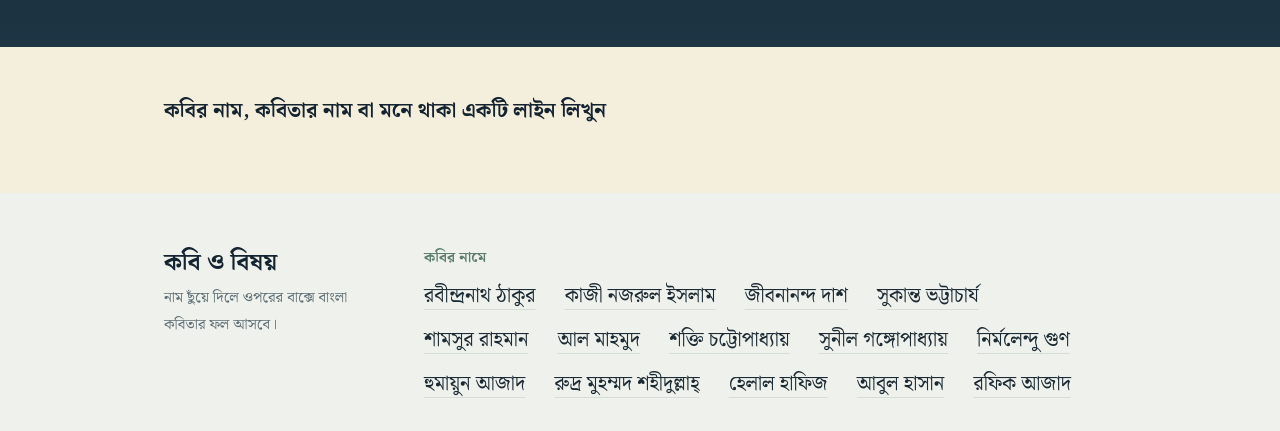
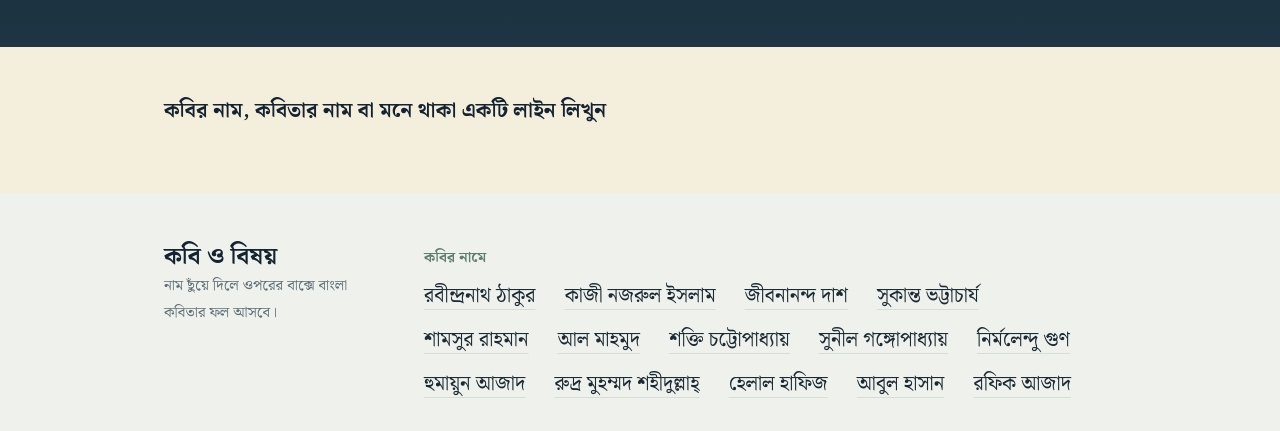
Before and after one commit to jn-tushar/kobita, a plain HTML site: page index.html in a window 1280 px wide. Shown: the part 329-760 px from the top of the page. Drawn offline with Linux system fonts and the light colour scheme.

Commit message:
Add Google site verification and update h2 style
Added Google site verification meta tag and adjusted h2 font line height.

```diff
--- a/index.html
+++ b/index.html
@@ -3,6 +3,7 @@
 <head>
 <meta charset="UTF-8">
 <meta name="viewport" content="width=device-width, initial-scale=1">
+  <meta name="google-site-verification" content="4KThiyA3d04bm8T4zMR-EHwgE2MST8r4c0U0RXvz77I" />
 <title>বাংলা কবিতার খোঁজ: বাংলা কবিতা সার্চ, প্রেমের কবিতা ও কবিতা সংকলন</title>
 <meta name="description" content="বাংলা কবিতা খুঁজুন কবির নাম বা কবিতার লাইন দিয়ে। রবীন্দ্রনাথ, নজরুল, জীবনানন্দসহ প্রেমের কবিতা, বিরহের কবিতা আর সেরা কবিতার ওয়েবসাইট এক ঠিকানায়।">
 <meta name="keywords" content="বাংলা কবিতা, কবিতার খোঁজ, বাংলা কবিতা সার্চ, প্রেমের কবিতা, রবীন্দ্রনাথের কবিতা, নজরুলের কবিতা, জীবনানন্দ দাশের কবিতা, হেলাল হাফিজের কবিতা, রুদ্র মুহম্মদ শহীদুল্লাহর কবিতা, bangla kobita, bangla poem, bengali poetry">
@@ -63,7 +64,7 @@ input.gsc-input{font:400 22px var(--f)!important;padding:10px 6px!important;back
 
 .row{display:grid;grid-template-columns:220px 1fr;gap:40px;padding:52px 0;border-top:1px solid var(--line)}
 .row:first-of-type{border-top:0}
-h2.t{margin:0;font:700 24px/1.5 var(--f);color:var(--night)}
+h2.t{margin:0;font:700 24px/1.0 var(--f);color:var(--night)}
 .note{margin:4px 0 0;font-size:15px;line-height:1.8;color:var(--muted)}
 h3{margin:0 0 2px;font:600 15px/1.8 var(--f);color:var(--reed)}
 .flow{margin:0 0 28px;padding:0;list-style:none;font-size:20px;line-height:2.2}
```
